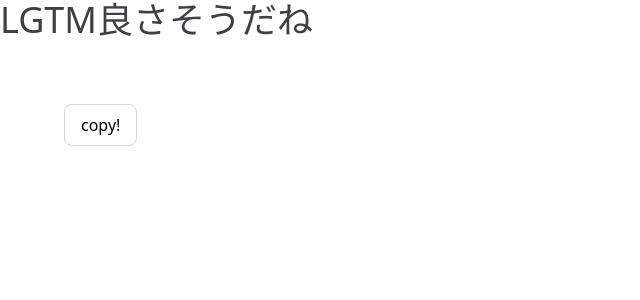
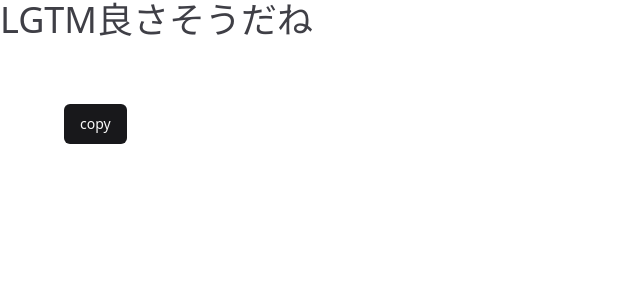
Before and after one commit to lgtm-factory/lgtm-factory, a Next.js app: page / in a window 1280 px wide. Shown: the top 300 px of the page, without its empty margins (0-640 px from the left). Built offline with nearby package versions, Linux system fonts and the light colour scheme.

Commit message:
fix: 🛠️  Buttonコンポーネントをshadcn/uiのものに置き換え

```diff
--- a/src/app/page.tsx
+++ b/src/app/page.tsx
@@ -1,7 +1,5 @@
 "use client";
-
-import Button from '../components/Button';
-
+import { Button } from "@/components/shadcn-ui/button";
 
 export default function Home() {
   function copy(copyText: string) {
@@ -12,11 +10,7 @@ export default function Home() {
   const copyText = `[![LGTMeow](https://lgtm-images.lgtmeow.com/2022/05/10/23/8bb2a459-a0b5-4acc-970c-69ad8808f905.webp)](https://lgtmeow.com)`;
   return (
     <main className="p-16">
-      <Button
-        onClick={() => copy(copyText)}
-      >
-        copy!
-      </Button>
+      <Button onClick={() => copy(copyText)}>copy</Button>
     </main>
   );
 }
--- a/src/components/Button.tsx
+++ /dev/null
@@ -1,17 +0,0 @@
-import React, { ButtonHTMLAttributes, ReactNode } from "react";
-
-const Button = ({
-  children,
-  ...props
-}: ButtonHTMLAttributes<HTMLButtonElement> & { children: ReactNode }) => {
-  return (
-    <button
-      className={`px-4 py-2 border border-gray-300 rounded-lg cursor-pointer bg-white text-black hover:bg-gray-200`}
-      {...props}
-    >
-      {children}
-    </button>
-  );
-};
-
-export default Button;
```
